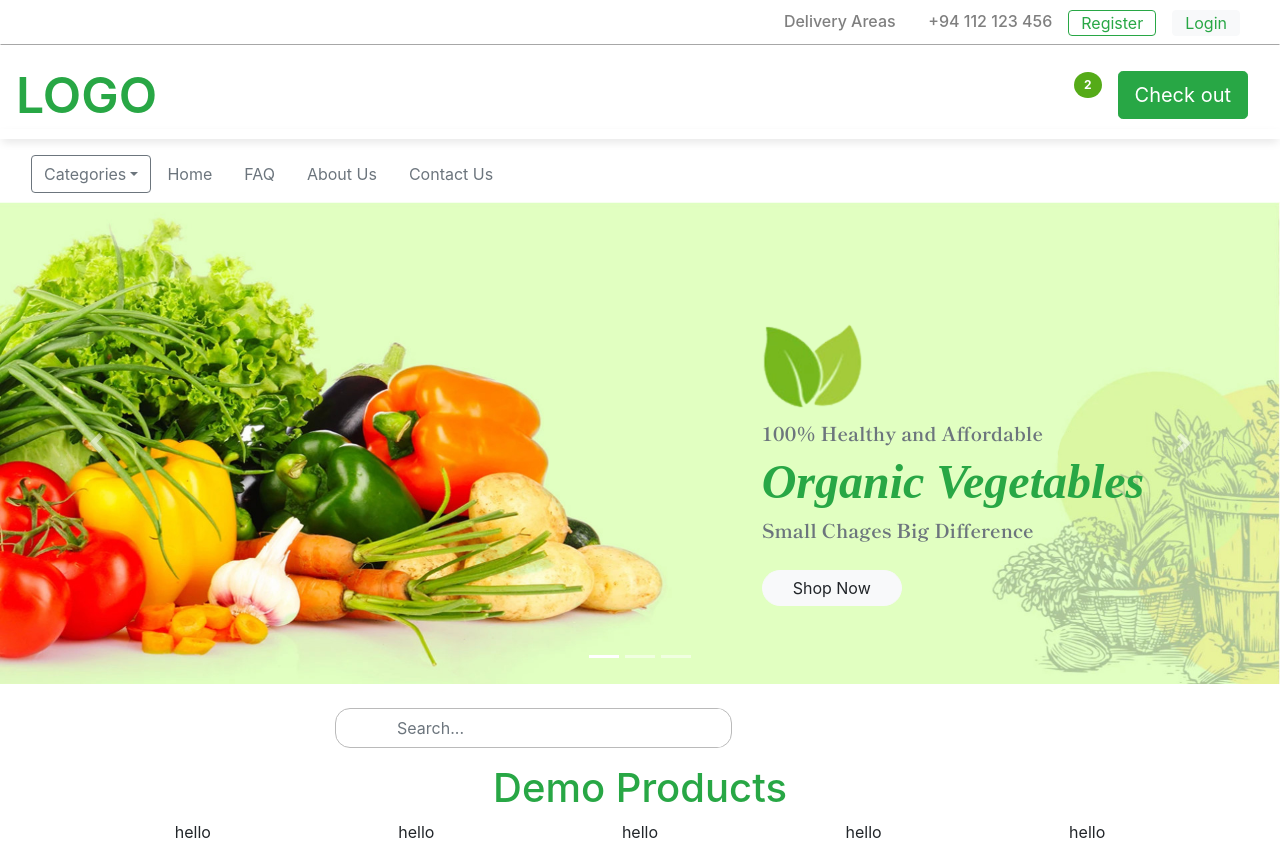
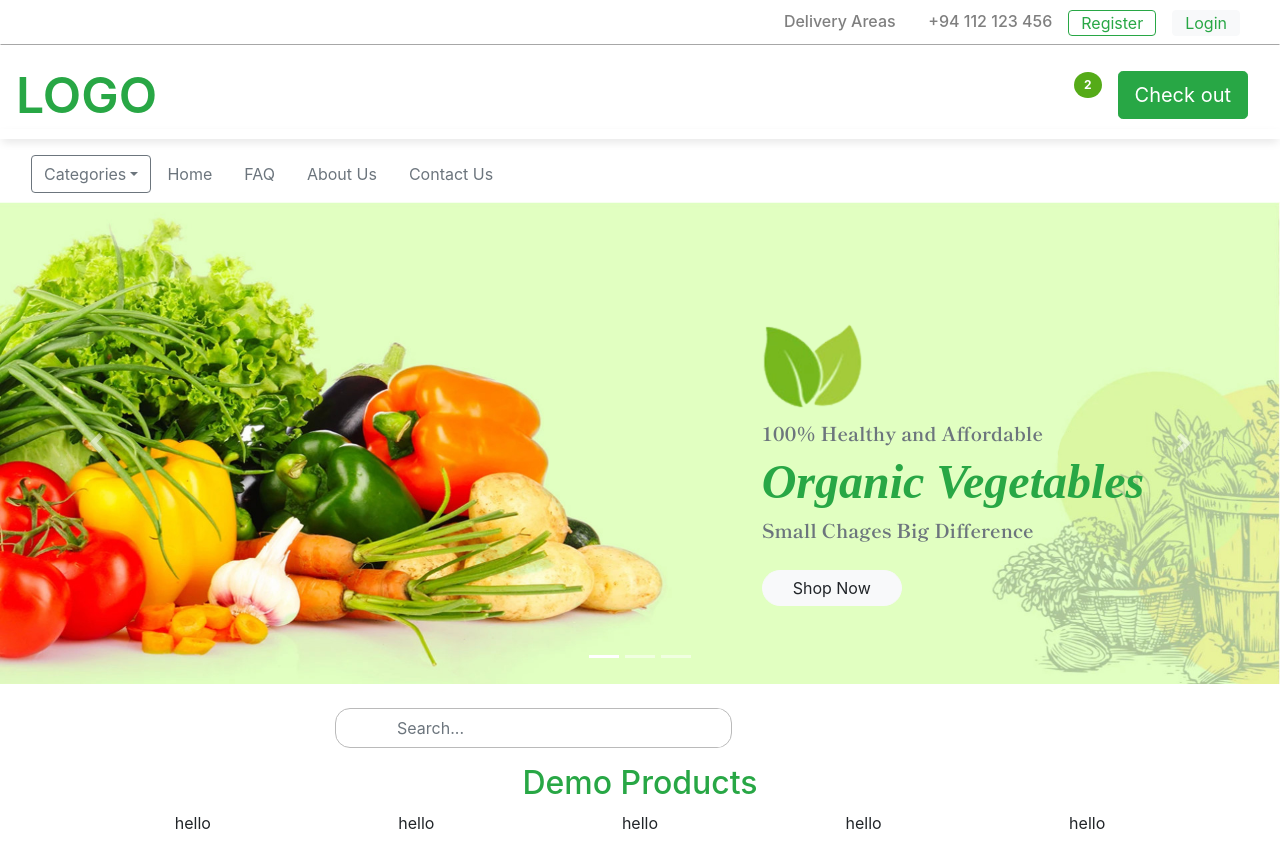
Before and after one commit to JeewanthaLahiru/online-grocery-app-with-react, a React (Create React App) app in the folder shopping-cart/: page / in a window 1280 px wide. Built offline with nearby package versions, Linux system fonts and the light colour scheme; a web font is replaced by a local one.

Commit message:
created categoryItem component

```diff
--- a/shopping-cart/src/ClientApp.tsx
+++ b/shopping-cart/src/ClientApp.tsx
@@ -3,7 +3,7 @@ import {Container} from "react-bootstrap";
 import HeaderArea from "./components/homePage/headerArea/HeaderArea";
 import BannerArea from "./components/homePage/bannerArea/BannerArea";
 import SearchArea from "./components/homePage/searchArea/SearchArea";
-import ProductListArea from "./components/homePage/productListArea/ProductListArea";
+import CategoryListArea from "./components/homePage/categoryListArea/CategoryListArea";
 
 const ClientApp:React.FC = () => {
     return(
@@ -11,7 +11,7 @@ const ClientApp:React.FC = () => {
             <HeaderArea/>
             <BannerArea/>
             <SearchArea/>
-            <ProductListArea/>
+            <CategoryListArea/>
         </Container>
     )
 }
--- /dev/null
+++ b/shopping-cart/src/components/homePage/categoryListArea/CategoryListArea.tsx
@@ -0,0 +1,25 @@
+import React from "react";
+import {Col, Row} from "react-bootstrap";
+
+const ProductListArea:React.FC = () => {
+    return(
+        <Row className="mx-0 px-lg-5">
+            <Col className="m-0 p-0">
+                <Row>
+                    <Col xs="12">
+                        <h2 className="text-success text-center">Demo Products</h2>
+                    </Col>
+                </Row>
+                <Row className="px-lg-5">
+                    <Col>hello</Col>
+                    <Col>hello</Col>
+                    <Col>hello</Col>
+                    <Col>hello</Col>
+                    <Col>hello</Col>
+                </Row>
+            </Col>
+        </Row>
+    )
+}
+
+export default ProductListArea;
--- a/shopping-cart/src/components/homePage/productListArea/ProductListArea.tsx
+++ /dev/null
@@ -1,25 +0,0 @@
-import React from "react";
-import {Col, Row} from "react-bootstrap";
-
-const ProductListArea:React.FC = () => {
-    return(
-        <Row className="mx-0 px-lg-5">
-            <Col className="m-0 p-0">
-                <Row>
-                    <Col xs="12">
-                        <h1 className="text-success text-center">Demo Products</h1>
-                    </Col>
-                </Row>
-                <Row className="px-lg-5">
-                    <Col>hello</Col>
-                    <Col>hello</Col>
-                    <Col>hello</Col>
-                    <Col>hello</Col>
-                    <Col>hello</Col>
-                </Row>
-            </Col>
-        </Row>
-    )
-}
-
-export default ProductListArea;
```
Also changed, not shown: shopping-cart/src/components/homePage/categoryListArea/CategoryItem.tsx (added, +14 -0 lines).
